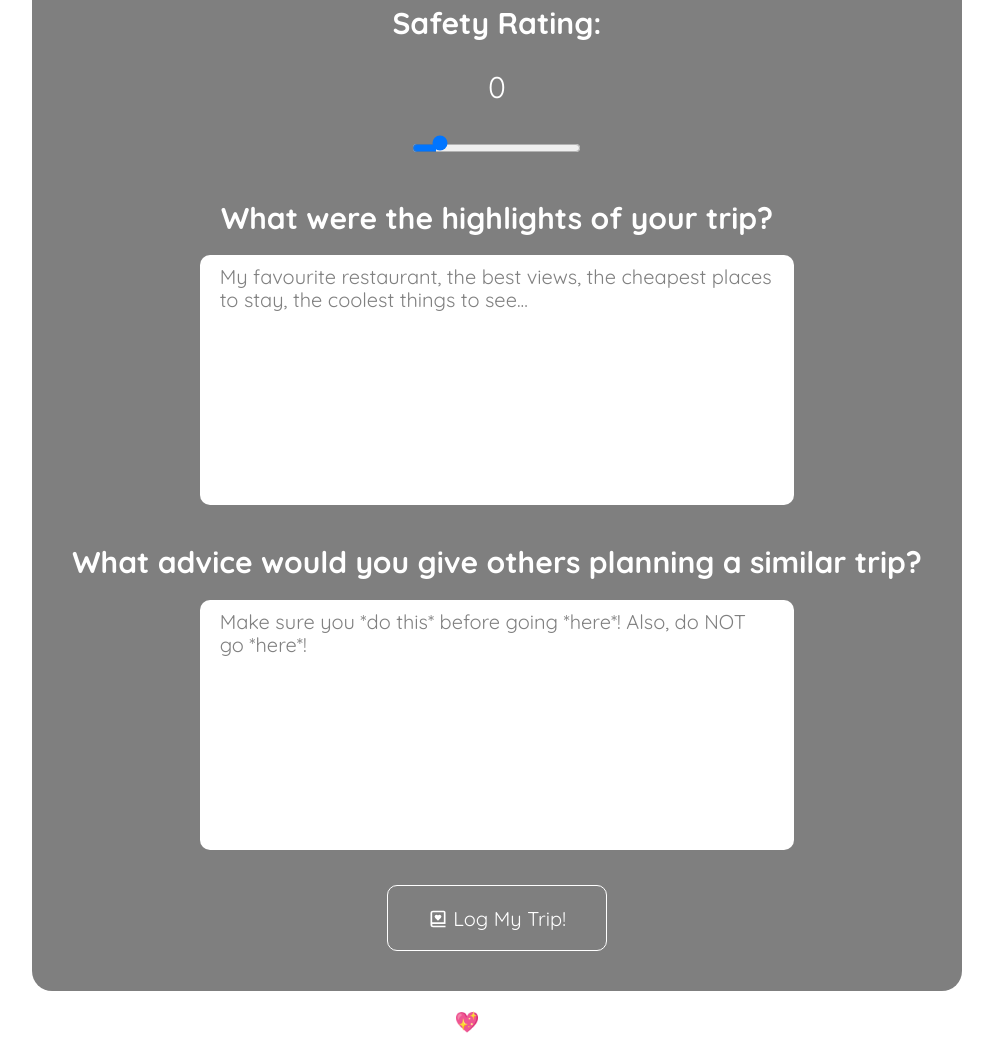
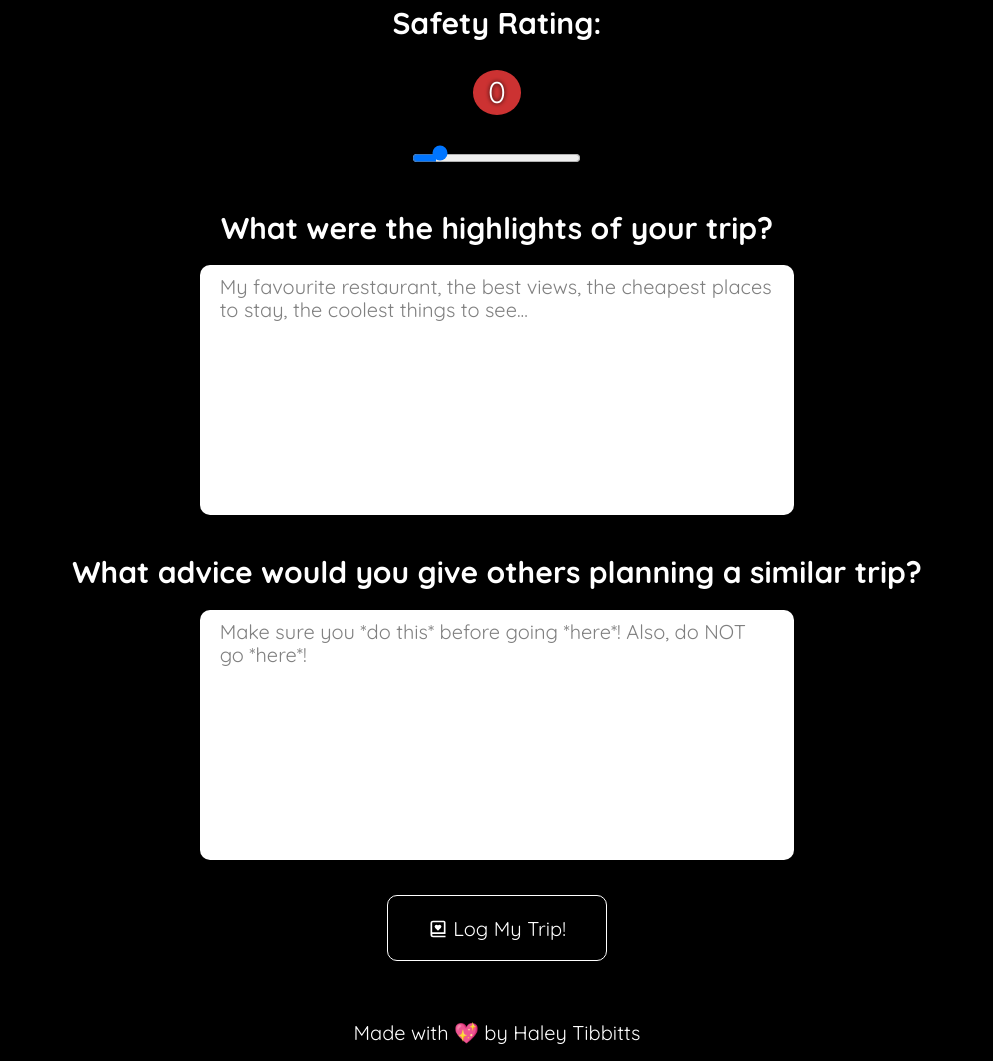
Before and after one commit to haleytibbitts/safe-travels, a React (Create React App) app: page /log in a window 1280 px wide. Shown: the part 1494-2555 px from the top of the page, without its empty margins (143-1136 px from the left). Built offline with nearby package versions, Linux system fonts and the light colour scheme; no server answers; the database is empty; a web font is replaced by a local one.

Commit message:
added error page, css fine tuning

```diff
--- a/package.json
+++ b/package.json
@@ -10,6 +10,7 @@
     "bad-words": "^3.0.4",
     "dotenv": "^16.0.3",
     "firebase": "^9.16.0",
+    "framer-motion": "^9.0.2",
     "react": "^18.2.0",
     "react-dom": "^18.2.0",
     "react-icons": "^4.7.1",
--- a/src/App.js
+++ b/src/App.js
@@ -157,15 +157,34 @@ function App() {
     }
   }, [searchValue.countrySearch]);
 
+  const pathName = useLocation().pathname;
+
   const bodyStyles = {
-    backgroundImage: "url(" + background + ")",
-    height: useLocation().pathname === "/" ? "100vh" : undefined,
+    backgroundImage:
+      "url(" +
+      `${
+        pathName === "/"
+          ? background
+          : pathName === "/log"
+          ? background
+          : pathName === "/trips"
+          ? background
+          : "https://images.unsplash.com/photo-1419242902214-272b3f66ee7a?ixlib=rb-4.0.3&ixid=MnwxMjA3fDB8MHxwaG90by1wYWdlfHx8fGVufDB8fHx8&auto=format&fit=crop&w=2113&q=80"
+      }` +
+      ")",
+    height:
+      pathName === "/trips"
+        ? undefined
+        : pathName === "/log"
+        ? undefined
+        : "100vh",
   };
 
   return (
+    <>
       <div className="body" style={bodyStyles}>
         <header id="header">
-        {useLocation().pathname === "/" ? undefined : (
+          {pathName === "/" ? undefined : (
             <>
               <h1>
                 Safe Travels
@@ -201,13 +220,13 @@ function App() {
               />
             }
           />
-        <Route path="*" element={ErrorPage} />
+          <Route path="*" element={<ErrorPage homePage={<Home />} />} />
         </Routes>
-
+      </div>
       <footer>
         <p>Made with 💖 by Haley Tibbitts</p>
       </footer>
-    </div>
+    </>
   );
 }
 
--- a/src/Components/AllTrips.js
+++ b/src/Components/AllTrips.js
@@ -58,8 +58,10 @@ const AllTrips = ({
   }, [searchValue, trips]);
 
   return (
-    <section>
-      <label htmlFor="countrySearch">Enter a Country:</label>
+    <section className="all-trips">
+      <form>
+        <div className="input-container">
+          <label htmlFor="countrySearch">Country:</label>
           <select id="countrySearch" onChange={handleSearchChange}>
             <option value="">Select:</option>
             {countryData.length
@@ -75,8 +77,9 @@ const AllTrips = ({
                 })
               : undefined}
           </select>
-
-      <label htmlFor="citySearch">Enter a City:</label>
+        </div>
+        <div className="input-container">
+          <label htmlFor="citySearch">City:</label>
           <select id="citySearch" onChange={handleSearchChange}>
             <option value="">Select:</option>
             {countryData.length
@@ -84,7 +87,10 @@ const AllTrips = ({
                   if (container.country === searchValue.countrySearch) {
                     return container.cities.map((city) => {
                       return (
-                    <option key={city + searchValue.countrySearch} value={city}>
+                        <option
+                          key={city + searchValue.countrySearch}
+                          value={city}
+                        >
                           {city}
                         </option>
                       );
@@ -93,13 +99,16 @@ const AllTrips = ({
                 })
               : undefined}
           </select>
-
+        </div>
+      </form>
+      <div className="trips">
         {(filteredTrips.length ? filteredTrips : trips)
           .slice(0)
           .reverse()
           .map((trip) => {
             return (
-            <div key={trip.key}>
+              <>
+                <div key={trip.key} className="trip-container">
                   <h3>
                     {trip.tripInfo.city}, {trip.tripInfo.country}
                   </h3>
@@ -114,15 +123,35 @@ const AllTrips = ({
                   <h6>
                     {trip.tripInfo.arrivalDate} to {trip.tripInfo.returnDate}
                   </h6>
-              <p>
-                Safety Rating:{" "}
-                {trip.tripInfo.safetyRating ? trip.tripInfo.safetyRating : "0"}
+                  <div className="safetyRating">
+                    <p>Safety Rating: </p>
+                    <p
+                      className={
+                        trip.tripInfo.safetyRating === "1"
+                          ? "one"
+                          : trip.tripInfo.safetyRating === "2"
+                          ? "two"
+                          : trip.tripInfo.safetyRating === "3"
+                          ? "three"
+                          : trip.tripInfo.safetyRating === "4"
+                          ? "four"
+                          : trip.tripInfo.safetyRating === "5"
+                          ? "five"
+                          : "zero"
+                      }
+                    >
+                      {trip.tripInfo.safetyRating
+                        ? trip.tripInfo.safetyRating
+                        : "0"}
                     </p>
+                  </div>
                   <p>Highlights: {trip.tripInfo.faves}</p>
                   <p>Advice: {trip.tripInfo.advice}</p>
                 </div>
+              </>
             );
           })}
+      </div>
     </section>
   );
 };
--- a/src/Components/ErrorPage.js
+++ b/src/Components/ErrorPage.js
@@ -1,7 +1,19 @@
-const ErrorPage = () => {
+import { BiPlanet } from "react-icons/bi";
+
+const ErrorPage = ({ homePage }) => {
   return (
-    <section>
-      <h3>404. Page Not Found.</h3>
+    <section className="error wrapper">
+      <div className="text-container">
+        <h2>
+          Error 404: <span>Undiscovered Worlds!</span>
+        </h2>
+        <BiPlanet className="icon" />
+        <h3>
+          Look at you, exploring the unknown! Enjoy your time in the final
+          frontier. When you're ready, our handy dandy navigation will take you
+          back to planet earth.
+        </h3>
+      </div>
     </section>
   );
 };
--- a/src/Components/FormInput.js
+++ b/src/Components/FormInput.js
@@ -27,7 +27,23 @@ const FormInput = ({
       <div className={"input-container " + dataType}>
         <label htmlFor={dataType}>{label}</label>
         {dataType === "safetyRating" ? (
-          <p>{allValues.safetyRating}</p>
+          <p
+            className={
+              allValues.safetyRating === "1"
+                ? "one"
+                : allValues.safetyRating === "2"
+                ? "two"
+                : allValues.safetyRating === "3"
+                ? "three"
+                : allValues.safetyRating === "4"
+                ? "four"
+                : allValues.safetyRating === "5"
+                ? "five"
+                : "zero"
+            }
+          >
+            {allValues.safetyRating}
+          </p>
         ) : undefined}
         <input
           type={inputType}
--- a/src/sass/App.scss
+++ b/src/sass/App.scss
@@ -3,3 +3,5 @@
 @use "./partials/main-styles";
 @use "./partials/home";
 @use "./partials/trip-form";
+@use "./partials/all-trips";
+@use "./partials/error";
--- /dev/null
+++ b/src/sass/partials/_all-trips.scss
@@ -0,0 +1,76 @@
+@use "./variables" as *;
+
+.all-trips {
+  display: flex;
+  flex-direction: column;
+  align-items: center;
+
+  form {
+    display: flex;
+    flex-wrap: wrap;
+    background-color: rgba($color: $secondary, $alpha: 0.4);
+    border-radius: 20px;
+    margin: 50px 10px;
+    padding: 30px 50px;
+    gap: 20px;
+
+    .input-container {
+      display: flex;
+      align-items: center;
+    }
+    select {
+      margin-left: 10px;
+    }
+  }
+
+  .trips {
+    padding: 0 50px 50px 50px;
+    display: flex;
+    justify-content: center;
+    gap: 40px;
+    flex-wrap: wrap;
+  }
+
+  .trip-container {
+    background-color: rgba($color: $secondary, $alpha: 0.4);
+    border-radius: 20px;
+    padding: 30px 50px;
+    transition: all 0.5s ease-in-out;
+
+    &:hover {
+      background-color: rgba($color: $secondary, $alpha: 0.8);
+    }
+  }
+
+  h3 {
+    margin: 15px 0;
+  }
+
+  h4 {
+    margin: 25px 0;
+  }
+
+  h6 {
+    margin-bottom: 15px;
+  }
+
+  .safetyRating {
+    display: flex;
+    justify-content: center;
+    align-items: center;
+  }
+
+  .zero,
+  .one,
+  .two,
+  .three,
+  .four,
+  .five {
+    padding: 5px 11px;
+    margin-left: 5px;
+  }
+
+  .bold {
+    font-weight: bold;
+  }
+}
--- /dev/null
+++ b/src/sass/partials/_error.scss
@@ -0,0 +1,23 @@
+@use "./variables" as *;
+
+.error {
+  width: 100%;
+  height: 80vh;
+  display: flex;
+  align-items: center;
+
+  .text-container {
+    display: flex;
+    flex-direction: column;
+    justify-content: center;
+    align-items: center;
+    background-color: rgba($color: $secondary, $alpha: 0.4);
+    border-radius: 20px;
+    padding: 30px 50px;
+  }
+
+  .icon {
+    color: $primary;
+    font-size: 3rem;
+  }
+}
--- a/src/sass/partials/_main-styles.scss
+++ b/src/sass/partials/_main-styles.scss
@@ -2,6 +2,7 @@
 
 html {
   font-size: 125%;
+  background-color: $secondary;
 }
 
 .wrapper {
@@ -53,6 +54,9 @@ h1 {
 h2,
 h3,
 h4,
+h5,
+h6,
+p,
 legend {
   text-align: center;
   color: $primary;
@@ -72,9 +76,16 @@ label {
 
 h3,
 h4,
+h5,
+h6,
+p,
 li,
 label {
   font-family: $sans;
+}
+
+p {
+  text-shadow: $secondary 0 0 4px;
 }
 
 h4 {
@@ -82,15 +93,30 @@ h4 {
   font-size: 2rem;
 }
 
+label {
+  font-weight: bold;
+  color: $primary;
+}
+
 input,
 select,
 textarea {
+  background-color: $primary;
+  border: none;
+  border-radius: 10px;
+  padding: 10px 20px;
+  font-family: $sans;
   transition: all 0.5s ease-in-out;
 
   &:hover,
   &:focus {
     text-shadow: $primary 0 0 10px;
     box-shadow: 0 0 10px 5px $primary;
+  }
+
+  &::placeholder {
+    font-family: $sans;
+    color: gray;
   }
 }
 
@@ -111,6 +137,39 @@ li {
     position: relative;
     top: 3px;
   }
+}
+
+.zero,
+.one,
+.two,
+.three,
+.four,
+.five {
+  border-radius: 50%;
+}
+
+.zero {
+  background-color: #cc3232;
+}
+
+.one {
+  background-color: #db7b2b;
+}
+
+.two {
+  background-color: #e7b416;
+}
+
+.three {
+  background-color: #e0e716;
+}
+
+.four {
+  background-color: #99c140;
+}
+
+.five {
+  background-color: #2dc937;
 }
 
 .body {
--- a/src/sass/partials/_trip-form.scss
+++ b/src/sass/partials/_trip-form.scss
@@ -8,11 +8,6 @@
   legend {
     text-shadow: $secondary 0 0 10px;
     padding: 20px;
-  }
-
-  label {
-    font-weight: bold;
-    color: $primary;
   }
 
   .input-container {
@@ -96,6 +91,15 @@
       }
     }
 
+    .zero,
+    .one,
+    .two,
+    .three,
+    .four,
+    .five {
+      padding: 5px 15px;
+    }
+
     .faves,
     .advice {
       display: flex;
```
Also changed, not shown: src/Components/SafetyRating.js (added), 1 other file (tests, documents, lock files or other folders). Lines whose indentation alone changed are shown as unchanged.
